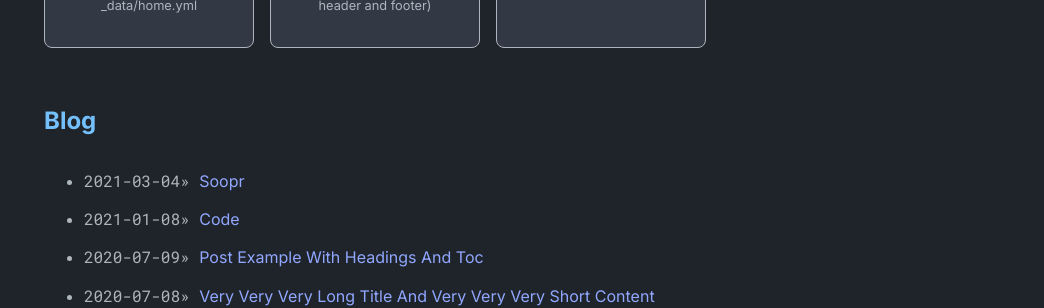
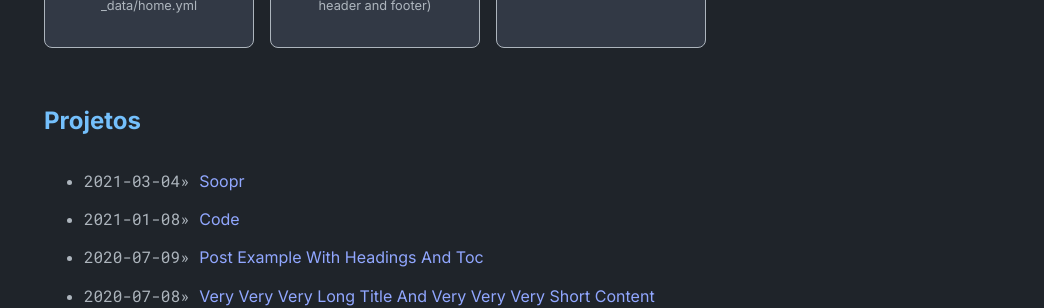
Before and after one commit to jotaaga1/jotaaga1.github.io, a Jekyll site: the page built from index.md, in a window 1280 px wide. Shown: the part 703-1011 px from the top of the page, without its empty margins (236-1280 px from the left). Built offline with Jekyll 4.4.1, drawn with Linux system fonts in a browser that asks for light colours.

Commit message:
Update _config.yml

```diff
--- a/_config.yml
+++ b/_config.yml
@@ -32,9 +32,8 @@ theme_config:
   # options for "home" page
   home:
     title_projects: Portfolio
-    title_misc_list: Details
-    title_blog: Blog
-    title_site_apresentacao: Site da apresentação
+    title_blog: Projetos
+
 
 soopr:
   publish_token: "" # sign up at https://www.soopr.co to get your publish token and personalize share and reaction options
```
